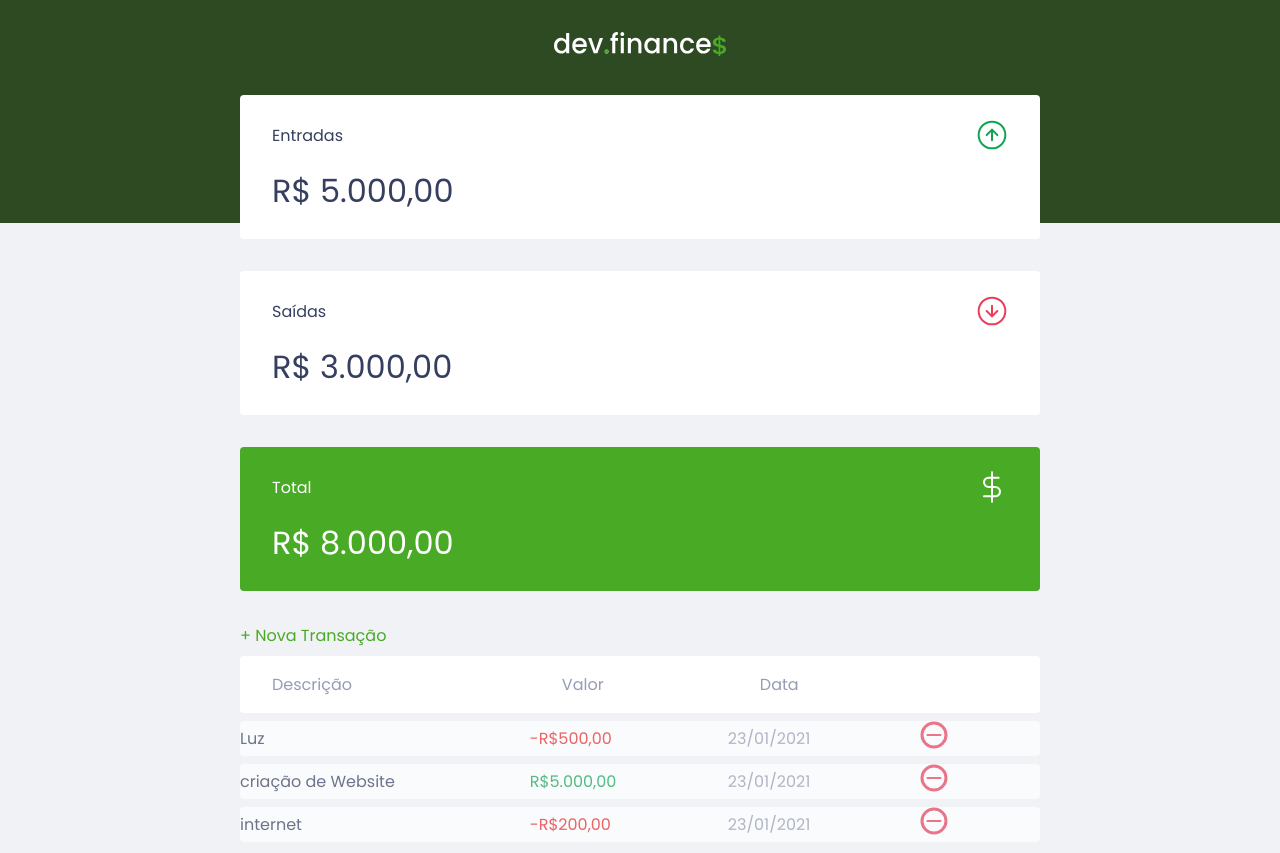
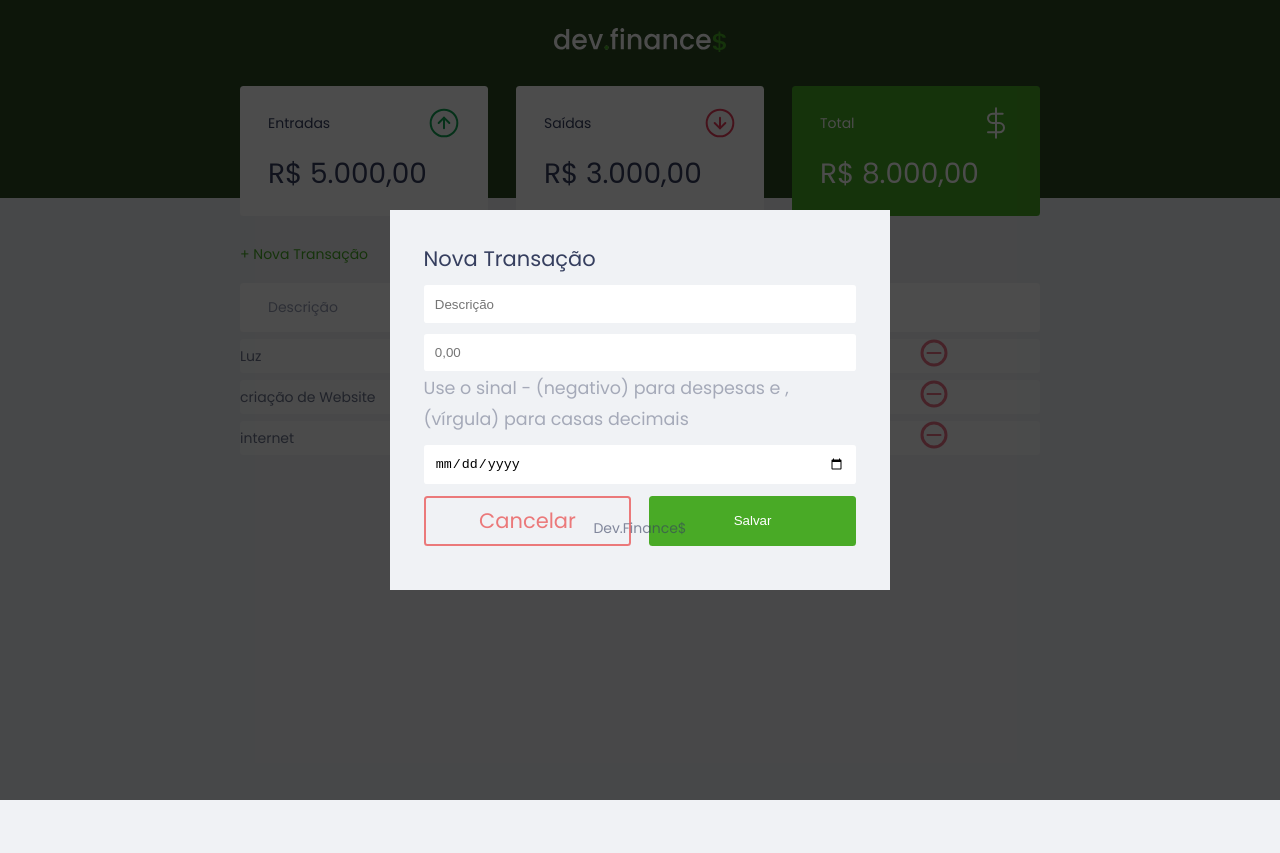
Before and after one commit to evertonstm/maratonaDiscover, a plain HTML site: page index.html in a window 1280 px wide. Shown: the top 853 px of the page. After the commit the page ends 800 px from the top, so only its background shows below. Drawn offline with Linux system fonts and the light colour scheme.

Commit message:
Modal/JS

```diff
--- a/index.html
+++ b/index.html
@@ -47,7 +47,9 @@
     </section>
     <section id="transaction">
       <h2 class="sr-only">Transações</h2>
-      <a href="#" class="button new">+ Nova Transação</a>
+      <a href="#"
+      onclick=""
+      class="button new">+ Nova Transação</a>
       <table id="data-table">
         <thead>
           <tr>
@@ -89,9 +91,86 @@
     </section>
 
   </main>
+
+  <div class="modal-overlay active">
+    <div class="modal">
+      <div class="modal-content">
+        <div id='form'>
+          <h2>
+            Nova Transação
+            <form action="">
+              <div class="input-group">
+                <label
+                 class='sr-only'
+                 for="description">Descrição</label>
+                <input
+                 type="text"
+                 id="description"
+                 name='description'
+                 placeholder="Descrição"
+                />
+
+              </div>
+
+              <div class="input-group">
+                <label
+                 class='sr-only'
+                 for="amount">Valor</label>
+                <input
+                 type="number"
+                 step="0.01"
+                 id="amount"
+                 name='amount'
+                 placeholder="0,00"
+                />
+                <small class="help">Use o sinal - (negativo) para despesas e , (vírgula) para casas decimais</small>
+
+              </div>
+
+              <div class="input-group">
+                <label
+                 class='sr-only'
+                 for="data">Data</label>
+                <input
+                 type="date"
+                 id="date"
+                 name='date'
+                 placeholder="Data"
+                />
+
+              </div>
+
+              <div class="input-group actions">
+                <a
+                onclick="Modal.close()"
+                href="#"
+                class="button cancel">Cancelar</a>
+                <button>Salvar</button>
+            </div>
+            </form>
+          </h2>
+        </div>
+      </div>
+    </div>
+  </div>
+
   <footer>
     <p>Dev.Finance$</p>
   </footer>
+
+  <script>
+     Modal = {
+      open(){
+        // abrir Modal
+        // Adicionar a class active ao modal
+      },
+      close(){
+        // fechar o modal
+        // remover a class active do modal
+      }
+    }
+  </script>
+
 </body>
 
 </html>
--- a/styles.css
+++ b/styles.css
@@ -2,12 +2,18 @@
 
 :root {
   --dark-blue: #363f5f;
+  --green: #49aa26;
+  --light-green: #3dd705;
+  --red:#e92929;
 }
 * {
   margin: 0;
   padding: 0;
   box-sizing: border-box;
 
+}
+html {
+  font-size: 93.75%;
 }
 
 body {
@@ -43,16 +49,52 @@ h2 {
 }
 /* Links & Buttons ============================ */
 a {
-  color: #49aa26;
+  color:var(--green);
   text-decoration: none;
 }
 
 a:hover {
-  color: #3dd705;
+  color: var(--light-green);
 }
+
+button {
+  width: 100%;
+  height: 50px;
+  border: none;
+  color:white;
+  background: var(--green);
+  padding: 0;
+  border-radius: 0.25rem;
+  cursor: pointer;
+}
+
+button:hover {
+  background:var(--light-green);
+}
+
 .button.new {
-  display: inline-;
+  display: inline-block;
   margin-bottom: .8rem;
+}
+
+button:hover {
+  background: var(--light-green);
+}
+
+.button.cancel {
+color: var(--red);
+border: 2px var(--red) solid;
+border-radius: 0.25rem;
+height: 50px;
+display: flex;
+align-items: center;
+justify-content: center;
+opacity: 0.6;
+}
+
+.button.cancel:hover {
+  opacity:1
+
 }
 
 /* Header ============================ */
@@ -106,15 +148,20 @@ header {
 }
 
 .card.total {
-  background: #49aa26;
+  background: var(--green);
   color:white;
 
 }
 /* Table ============================ */
+#transaction {
+  display: block;
+  overflow-x:auto;
+}
 #data-table {
   width: 100%;
   border-spacing: 0 0.5rem;
-  color: #969cb3
+  color: #969cb3 ;
+
 }
 
 table thead tr th:first-child,
@@ -134,7 +181,7 @@ table thead th {
   font-weight: normal;
   padding: 1rem 2rem;
   text-align: left;
-  color: #969cb4;
+
 }
 
 table tbody tr {
@@ -147,6 +194,7 @@ table tr:hover {
 table tbody td {
   background:white;
   padding: 1rem 2 rem ;
+
 }
 
 td.description {
@@ -158,8 +206,77 @@ td.income {
 }
 
 td.expense {
-  color:#e92929
+  color:var(--red)
 }
+
+/* Modal ============================ */
+.modal-overlay {
+  width: 100%;
+  height: 100%;
+
+  background-color: rgba(0,0,0,0.7);
+  position: fixed;
+  top:0;
+
+  display: flex;
+  align-items: center;
+  justify-content: center;
+
+  opacity: 0;
+  visibility: hidden;
+}
+
+.modal-overlay.active {
+  opacity: 1;
+  visibility: visible;
+}
+
+.modal {
+  background: #f0f2f5;
+  padding: 2.4rem;
+  width: 90%;
+  max-width: 500px;
+
+}
+
+/* Form ============================ */
+#form {
+  max-width: 500px;
+
+}
+
+#form h2 {
+  margin-top: 0;
+}
+
+input {
+  border: none;
+  border-radius: 0.2rem;
+  padding: 0.8rem;
+  width: 100%;
+}
+
+.input-group {
+  margin-top: 0.8rem;
+}
+
+.input-group small {
+  opacity: 0.4;
+
+}
+
+.input-group.actions {
+  display: flex;
+  justify-content: space-between;
+  align-items: center;
+
+}
+
+.input-group.actions .button,
+.input-group.actions button {
+  width: 48%;
+}
+
 
 /* footer ============================ */
 
@@ -169,3 +286,16 @@ footer {
   color: var(--dark-blue);
   opacity: 0.6;
 }
+
+/* Responsive ============================ */
+@media (min-width:800px) {
+  html {
+    font-size: 87.5%;
+  }
+  #balance {
+    display: grid;
+    grid-template-columns: 1fr 1fr 1fr;
+    gap: 2rem;
+  }
+
+}
```
